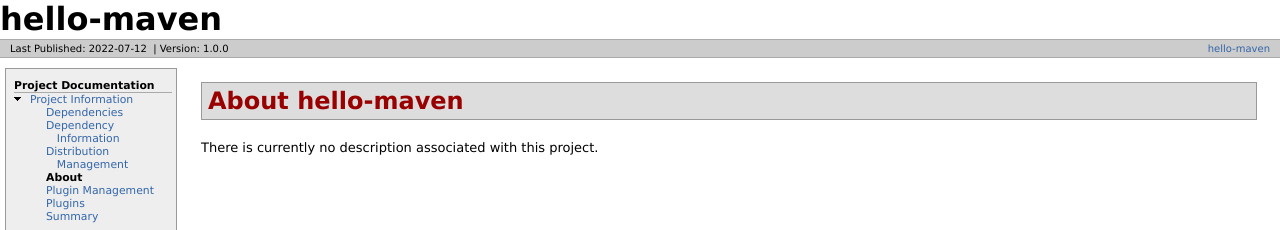
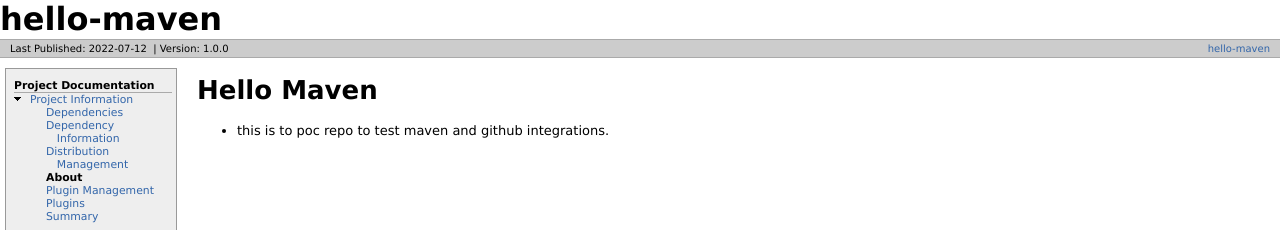
Before and after one commit to siakhooi/hello-maven-project, a plain HTML site: page index.html in a window 1280 px wide. Shown: the top 230 px of the page. Drawn offline with Linux system fonts and the light colour scheme.

Commit message:
deploy: be1706c231dfb3107fdab6493bceb41941571b82

```diff
--- a/index.html
+++ b/index.html
@@ -1,9 +1,9 @@
 <!DOCTYPE html PUBLIC "-//W3C//DTD XHTML 1.0 Transitional//EN" "http://www.w3.org/TR/xhtml1/DTD/xhtml1-transitional.dtd">
-<!-- Generated by Apache Maven Doxia Site Renderer 1.8.1 from org.apache.maven.plugins:maven-project-info-reports-plugin:3.0.0:index at 2022-07-12 -->
+<!-- Generated by Apache Maven Doxia Site Renderer 1.8.1 from src/site/markdown/index.md at 2022-07-12 -->
 <html xmlns="http://www.w3.org/1999/xhtml" xml:lang="en" lang="en">
   <head>
     <meta http-equiv="Content-Type" content="text/html; charset=UTF-8" />
-    <title>hello-maven &#x2013; About</title>
+    <title>hello-maven &#x2013; Hello Maven</title>
     <style type="text/css" media="all">
       @import url("./css/maven-base.css");
       @import url("./css/maven-theme.css");
@@ -54,9 +54,11 @@ hello-maven
     </div>
     <div id="bodyColumn">
       <div id="contentBox">
-<div class="section">
-<h2><a name="About_hello-maven"></a>About hello-maven</h2><a name="About_hello-maven"></a>
-<p>There is currently no description associated with this project.</p></div>
+<h1>Hello Maven</h1>
+<ul>
+
+<li>this is to poc repo to test maven and github integrations.</li>
+</ul>
       </div>
     </div>
     <div class="clear">
```
